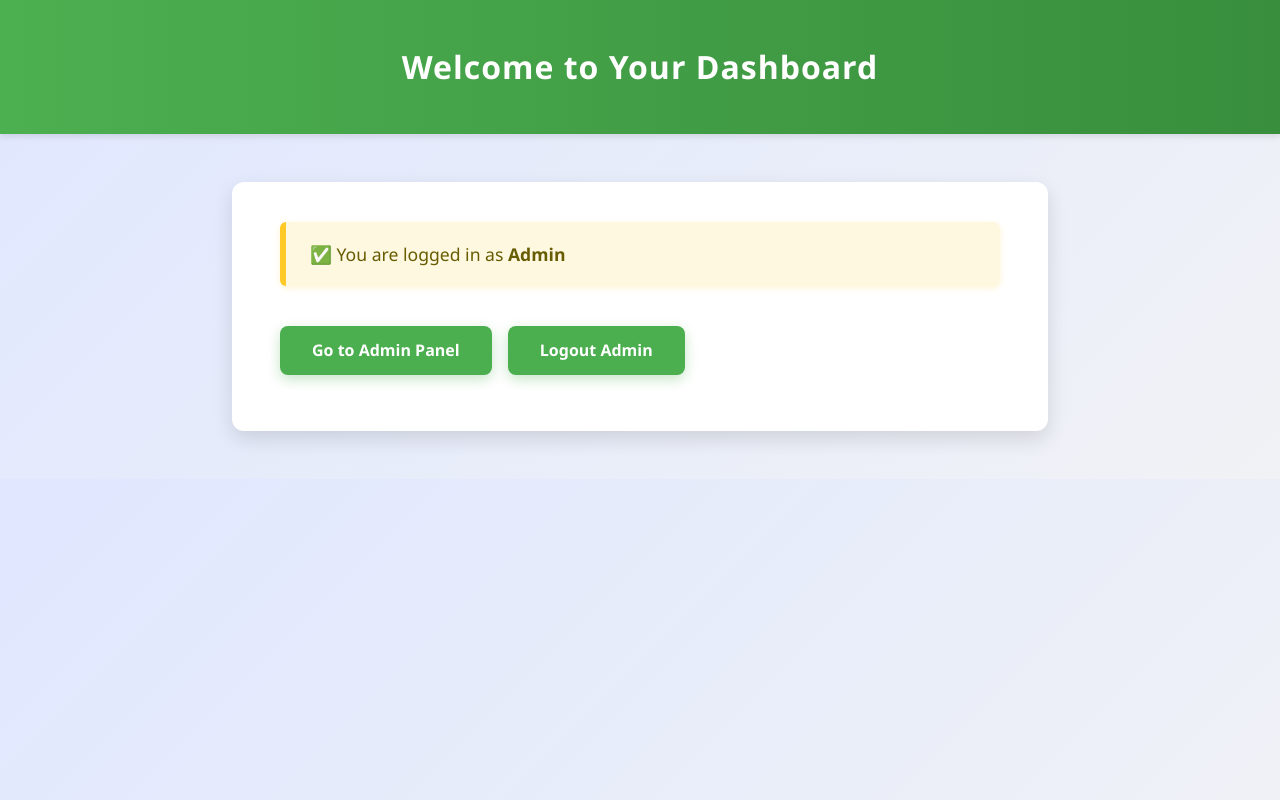
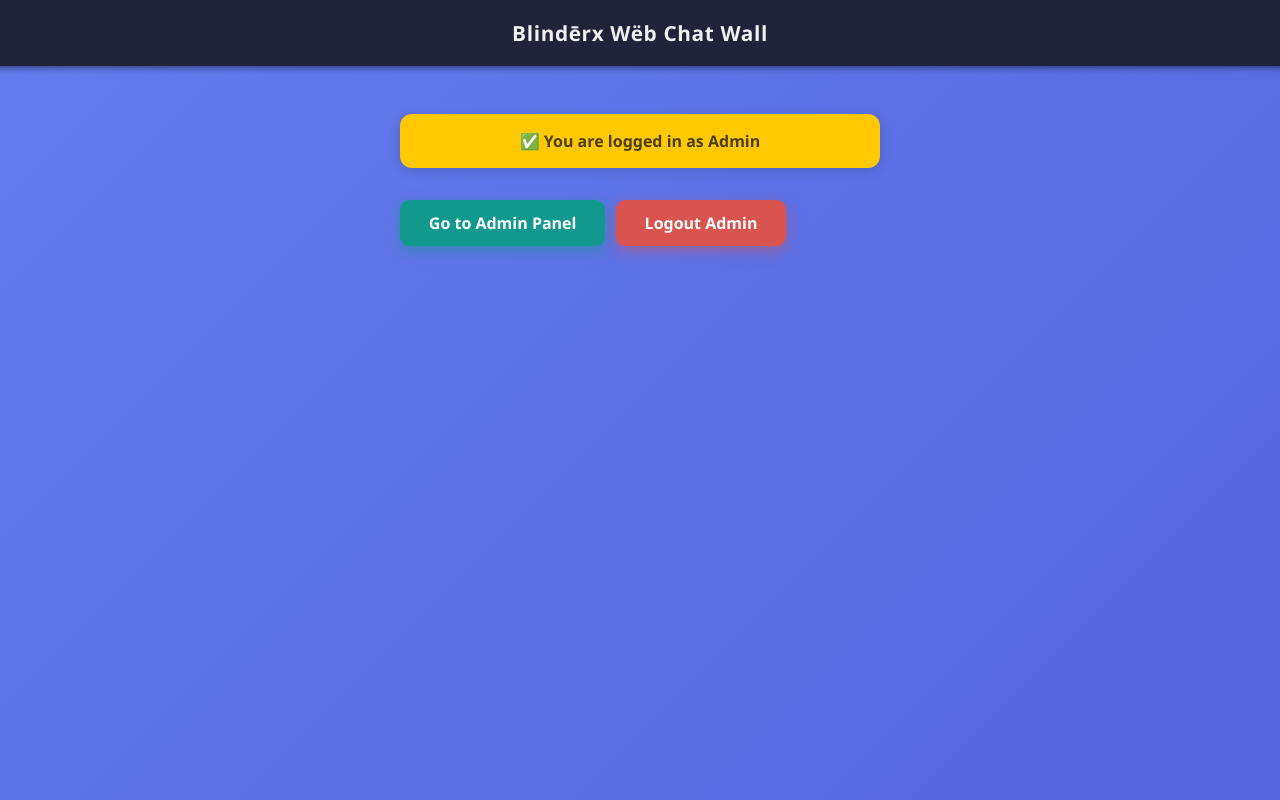
Before and after one commit to Legend-Xaryab/Approvex-Cha7x, a Flask app: page / in a window 1280 px wide. Run offline with Flask 3, Linux system fonts and the light colour scheme; the visitor is signed in with stand-in values (Sample User, id 1).

Commit message:
Update home.html

```diff
--- a/templates/home.html
+++ b/templates/home.html
@@ -1,134 +1,222 @@
 <!DOCTYPE html>
 <html lang="en">
 <head>
-    <meta charset="UTF-8">
-    <title>Home</title>
+    <meta charset="UTF-8" />
+    <meta name="viewport" content="width=device-width, initial-scale=1" />
+    <title>Dashboard - Secure Messenger Automation</title>
     <style>
-        @keyframes buttonColorShift {
-            0% { background-color: #4CAF50; box-shadow: 0 4px 12px rgba(76, 175, 80, 0.3); }
-            50% { background-color: #43a047; box-shadow: 0 6px 16px rgba(67, 160, 71, 0.5); }
-            100% { background-color: #4CAF50; box-shadow: 0 4px 12px rgba(76, 175, 80, 0.3); }
-        }
-
-        @keyframes headerGradientShift {
-            0% {
-                background: linear-gradient(90deg, #4CAF50, #388E3C);
-            }
-            50% {
-                background: linear-gradient(90deg, #43a047, #2e7d32);
-            }
-            100% {
-                background: linear-gradient(90deg, #4CAF50, #388E3C);
-            }
-        }
-
+        /* Background gradient */
         body {
+            margin: 0;
             font-family: 'Segoe UI', Tahoma, Geneva, Verdana, sans-serif;
-            background: linear-gradient(135deg, #e0e7ff, #f0f2f5);
-            margin: 0;
-            padding: 0;
-            color: #333;
+            background: linear-gradient(135deg, #647dee, #5764de);
+            color: #f0f0f0;
+            min-height: 100vh;
+            display: flex;
+            flex-direction: column;
+            align-items: center;
         }
 
         header {
-            animation: headerGradientShift 8s ease-in-out infinite;
-            color: white;
-            padding: 1.5rem 1rem;
-            text-align: center;
-            box-shadow: 0 3px 6px rgba(0,0,0,0.1);
-            font-weight: 600;
-            letter-spacing: 1px;
+            width: 100%;
+            padding: 1.2rem 1rem;
+            background: #20233a;
+            display: flex;
+            align-items: center;
+            justify-content: center;
+            box-shadow: 0 2px 6px rgba(0,0,0,0.5);
+            font-weight: 700;
+            font-size: 1.3rem;
+            letter-spacing: 0.03em;
+            position: sticky;
+            top: 0;
+            z-index: 10;
         }
 
         main {
-            max-width: 720px;
-            margin: 3rem auto;
-            background: white;
-            padding: 2.5rem 3rem;
-            border-radius: 12px;
-            box-shadow: 0 8px 20px rgba(0,0,0,0.12);
-            transition: box-shadow 0.3s ease;
+            max-width: 480px;
+            width: 100%;
+            padding: 1rem 1.2rem 3rem;
+            margin-top: 2rem;
+            flex-grow: 1;
         }
 
-        main:hover {
-            box-shadow: 0 12px 30px rgba(0,0,0,0.18);
+        /* Card container style */
+        .card {
+            background: rgba(255, 255, 255, 0.15);
+            border-radius: 1rem;
+            backdrop-filter: blur(12px);
+            padding: 1.25rem 1.5rem;
+            margin-bottom: 1.5rem;
+            box-shadow: 0 8px 24px rgb(0 0 0 / 0.1);
+            display: flex;
+            align-items: center;
+            cursor: pointer;
+            transition: transform 0.3s ease, box-shadow 0.3s ease;
+            color: #fff;
+            text-decoration: none;
+        }
+        .card:hover {
+            transform: translateY(-6px);
+            box-shadow: 0 12px 32px rgb(0 0 0 / 0.25);
         }
 
-        a.button {
+        /* Icon containers */
+        .icon-wrapper {
+            flex-shrink: 0;
+            border-radius: 1rem;
+            padding: 0.8rem;
+            margin-right: 1rem;
+            display: flex;
+            align-items: center;
+            justify-content: center;
+        }
+        .icon-convo {
+            background: #3563e9;
+            color: white;
+        }
+        .icon-post {
+            background: #1f8d68;
+            color: white;
+        }
+        .icon svg {
+            width: 24px;
+            height: 24px;
+            fill: currentColor;
+        }
+
+        /* Text content inside cards */
+        .card-content {
+            display: flex;
+            flex-direction: column;
+        }
+
+        .card-title {
+            font-weight: 700;
+            font-size: 1.2rem;
+            margin-bottom: 0.25rem;
+        }
+        .card-desc {
+            font-weight: 400;
+            font-size: 0.9rem;
+            opacity: 0.8;
+        }
+
+        /* Notice box for approval pending */
+        .notice {
+            background: #ffc800;
+            color: #4a3e00;
+            padding: 1rem 1.2rem;
+            border-radius: 0.75rem;
+            box-shadow: 0 3px 12px rgb(0 0 0 / 0.15);
+            margin-bottom: 1.5rem;
+            font-weight: 600;
+            text-align: center;
+        }
+
+        /* Admin buttons */
+        .button {
             display: inline-block;
-            margin: 1rem 0.75rem 1rem 0;
-            padding: 0.85rem 2rem;
-            background: #4CAF50;
+            background: #11998e;
+            border-radius: 0.6rem;
+            padding: 0.75rem 1.8rem;
+            margin: 0.5rem 0.4rem 0 0;
+            font-weight: 700;
+            font-size: 1rem;
             color: white;
             text-decoration: none;
-            border-radius: 8px;
-            font-weight: 600;
-            font-size: 1rem;
-            box-shadow: 0 4px 12px rgba(76, 175, 80, 0.3);
-            transition: background-color 0.3s ease, box-shadow 0.3s ease, transform 0.2s ease;
+            box-shadow: 0 5px 14px rgba(17, 153, 142, 0.5);
+            transition: background-color 0.3s ease, transform 0.2s ease;
             user-select: none;
-            animation: buttonColorShift 6s ease-in-out infinite;
+            border: none;
+            cursor: pointer;
+            display: inline-flex;
+            align-items: center;
+            justify-content: center;
+        }
+        .button:hover,
+        .button:focus {
+            background: #0e7c6d;
+            transform: translateY(-2px);
+            outline: none;
         }
 
-        a.button:hover, a.button:focus {
-            background: #388E3C;
-            box-shadow: 0 6px 16px rgba(56, 142, 60, 0.5);
-            transform: translateY(-2px);
-            outline: none;
-            animation-play-state: paused; /* pause animation on hover/focus */
-        }
-
-        .notice {
-            padding: 1.25rem 1.5rem;
-            background: #fff8e1;
-            border-left: 6px solid #ffca28;
-            margin-bottom: 1.5rem;
-            font-size: 1.1rem;
-            color: #665c00;
-            border-radius: 6px;
-            box-shadow: 0 2px 6px rgba(255, 202, 40, 0.2);
-        }
-
-        b {
-            font-weight: 700;
-        }
-
-        /* Responsive adjustments */
-        @media (max-width: 480px) {
+        /* Responsive for small screens */
+        @media (max-width: 520px) {
             main {
-                margin: 2rem 1rem;
-                padding: 1.5rem 1.5rem;
+                margin-top: 1rem;
+                padding: 0.8rem 0.9rem 2rem;
             }
-            a.button {
+            .card {
+                padding: 1rem 1.2rem;
+            }
+            .card-title {
+                font-size: 1.1rem;
+            }
+            .card-desc {
+                font-size: 0.85rem;
+            }
+            .button {
                 width: 100%;
-                margin: 0.5rem 0;
-                text-align: center;
+                margin-bottom: 0.8rem;
             }
         }
     </style>
 </head>
 <body>
-    <header>
-        <h1>Welcome to Your Dashboard</h1>
-    </header>
+    <header>Blindērx Wëb Chat Wall</header>
+
     <main>
         {% if session.get('admin_logged_in') %}
+            <!-- Admin Section -->
             <div class="notice">
                 ✅ You are logged in as <b>Admin</b>
             </div>
-            <a class="button" href="{{ url_for('admin_panel') }}">Go to Admin Panel</a>
-            <a class="button" href="{{ url_for('admin_logout') }}">Logout Admin</a>
+            <a href="{{ url_for('admin_panel') }}" class="button">Go to Admin Panel</a>
+            <a href="{{ url_for('admin_logout') }}" class="button" style="background:#d9534f; box-shadow: 0 5px 14px rgba(217, 83, 79, 0.5);">Logout Admin</a>
+
+        {% elif session.get('user_approved') %}
+            <!-- Approved User Dashboard -->
+            <h2 style="text-align:center; margin-bottom:1.5rem; font-weight: 700;">Secure Messenger Automation</h2>
+            <p style="text-align:center; color: #d0d6f9; margin-bottom: 2.2rem;">Enterprise-grade UI for your existing Flask engine</p>
+
+            <a href="{{ url_for('convo') }}" class="card" tabindex="0" aria-label="Start Convo tasks">
+                <div class="icon-wrapper icon-convo" aria-hidden="true">
+                    <!-- Speech Bubbles Icon -->
+                    <svg viewBox="0 0 24 24" aria-hidden="true" focusable="false" xmlns="http://www.w3.org/2000/svg">
+                        <path d="M2 17.5a2.5 2.5 0 012.5-2.5h10a2.5 2.5 0 012.5 2.5 2.5 2.5 0 01-2.5 2.5H7l-5 3v-3H4.5a2.5 2.5 0 01-2.5-2.5zM14.5 6a2.5 2.5 0 012.493 2.336l.007.164v5a2.5 2.5 0 01-2.493 2.336L14.5 16h-8a2.5 2.5 0 01-2.493-2.336L4 13.5v-5a2.5 2.5 0 012.336-2.493L6.5 6h8z"/>
+                    </svg>
+                </div>
+                <div class="card-content">
+                    <span class="card-title">Convo</span>
+                    <span class="card-desc">Send messages to a thread (uses your /convo)</span>
+                </div>
+            </a>
+
+            <a href="{{ url_for('post') }}" class="card" tabindex="0" aria-label="Start Post tasks">
+                <div class="icon-wrapper icon-post" aria-hidden="true">
+                    <!-- Megaphone Icon -->
+                    <svg viewBox="0 0 24 24" aria-hidden="true" focusable="false" xmlns="http://www.w3.org/2000/svg">
+                        <path d="M3 9v6h2l7 4V5L5 9H3zm16 3a4 4 0 01-4 4v-8a4 4 0 014 4z" />
+                    </svg>
+                </div>
+                <div class="card-content">
+                    <span class="card-title">Post</span>
+                    <span class="card-desc">Cycle tokens &amp; comments on posts (uses your /post)</span>
+                </div>
+            </a>
+
         {% else %}
-            <div class="notice">
-                Welcome! You are logged in as a normal user.
+            <!-- Not Yet Approved / Normal User -->
+            <div class="notice" role="alert" aria-live="polite">
+                Your account is pending approval by admin.
             </div>
-            <a class="button" href="{{ url_for('convo') }}">Start Convo Tasks</a>
-            <a class="button" href="{{ url_for('post') }}">Start Post Tasks</a>
-            <a class="button" href="{{ url_for('approval_request') }}">Approval Status</a>
+            <a href="{{ url_for('approval_request') }}" class="button">Check Approval Status</a>
 
-            <!-- Admin login is visible to anyone, but only admin credentials work -->
-            <a class="button" href="{{ url_for('admin_login') }}">Admin Login</a>
+            <!-- Optional: allow admin login from this screen -->
+            <a href="{{ url_for('admin_login') }}" class="button" style="background:#555555; box-shadow: 0 5px 14px rgba(80,80,80,0.5);">Admin Login</a>
         {% endif %}
     </main>
+
 </body>
 </html>
```
